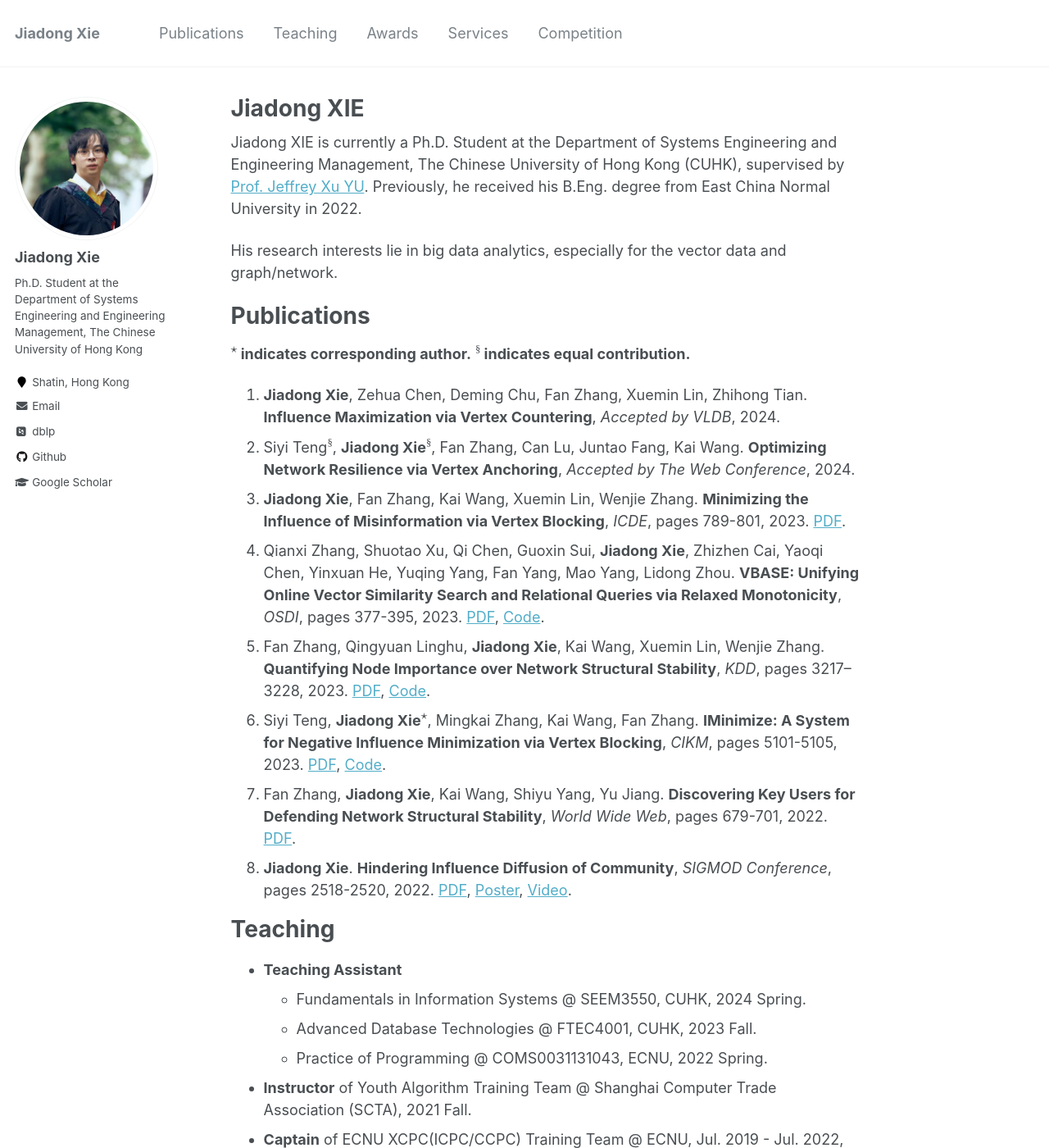
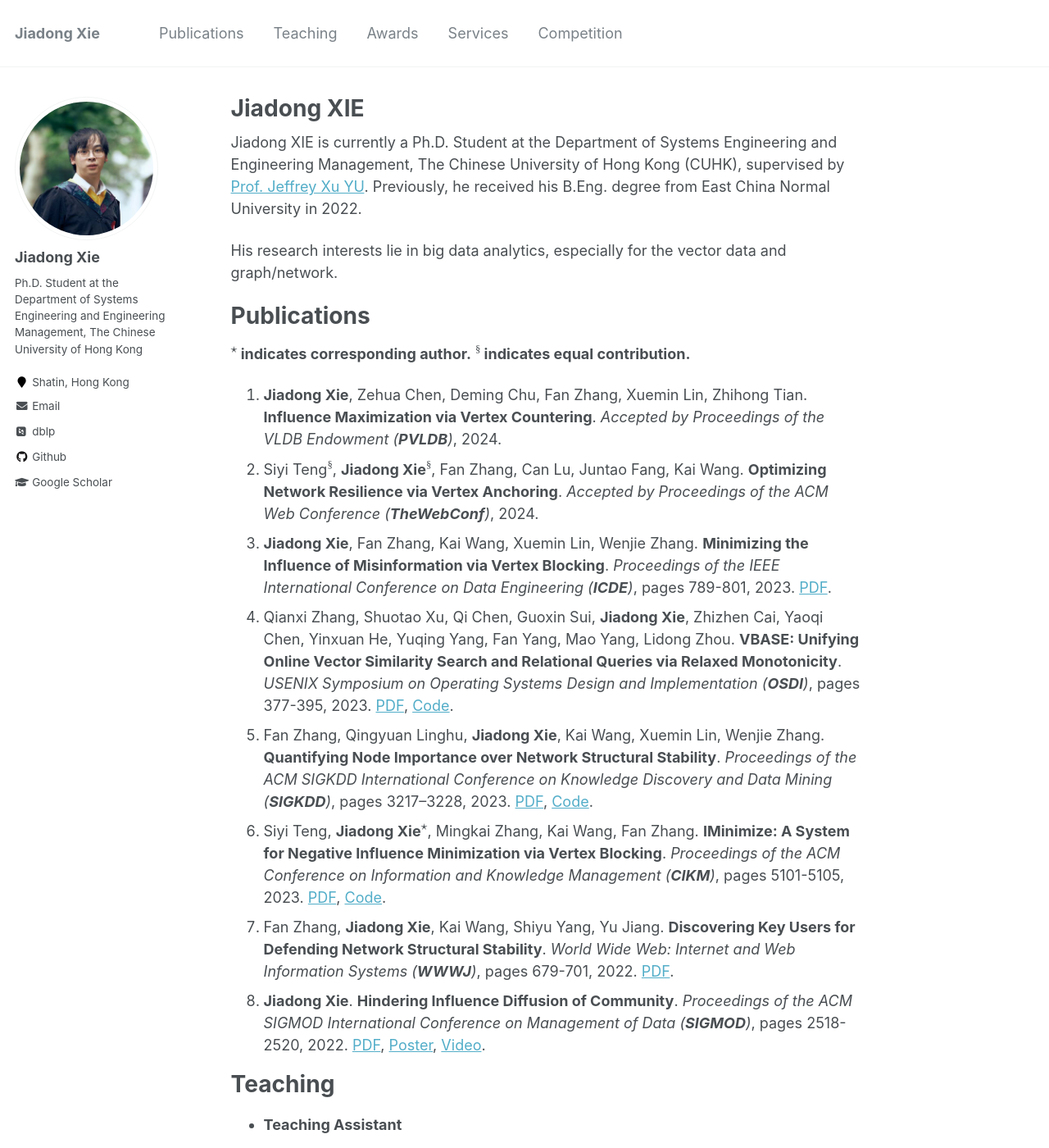
Before and after one commit to Xiejiadong/Xiejiadong.github.io, a Jekyll site: the page built from _pages/about.md, in a window 1280 px wide and 1400 px high. Shown: the whole window at 82% size. Built offline with Jekyll 4.4.1, drawn with Linux system fonts in a browser that asks for light colours; some web fonts are replaced; formulas are drawn with MathJax 3.

Commit message:
Update about.md

```diff
--- a/_pages/about.md
+++ b/_pages/about.md
@@ -19,14 +19,33 @@ Publications
 **$^\star$ indicates corresponding author.**
 **$^\S$ indicates equal contribution.**
 
-1. **Jiadong Xie**, Zehua Chen, Deming Chu, Fan Zhang, Xuemin Lin, Zhihong Tian. **Influence Maximization via Vertex Countering**, *Accepted by VLDB*, 2024.
-2. Siyi Teng$^\S$, **Jiadong Xie$^\S$**, Fan Zhang, Can Lu, Juntao Fang, Kai Wang. **Optimizing Network Resilience via Vertex Anchoring**, *Accepted by The Web Conference*, 2024.
-3. **Jiadong Xie**, Fan Zhang, Kai Wang, Xuemin Lin, Wenjie Zhang. **Minimizing the Influence of Misinformation via Vertex Blocking**, *ICDE*, pages 789-801, 2023. [PDF](/files/paper/%5Bicde23%5DInfluence%20Minimization.pdf).
-4. Qianxi Zhang, Shuotao Xu, Qi Chen, Guoxin Sui, **Jiadong Xie**, Zhizhen Cai, Yaoqi Chen, Yinxuan He, Yuqing Yang, Fan Yang, Mao Yang, Lidong Zhou. **VBASE: Unifying Online Vector Similarity Search and Relational Queries via Relaxed Monotonicity**, *OSDI*, pages 377-395, 2023. [PDF](/files/paper/%5Bosdi23%5Dmulti-topk.pdf), [Code](https://github.com/Catoverflow/VBASE-artifacts).
-5. Fan Zhang, Qingyuan Linghu, **Jiadong Xie**, Kai Wang, Xuemin Lin, Wenjie Zhang. **Quantifying Node Importance over Network Structural Stability**, *KDD*, pages 3217–3228, 2023. [PDF](/files/paper/%5Bkdd23%5Dnode-importance.pdf), [Code](https://github.com/Xiejiadong/Quantifying-Node-Importance-over-Network-Structural-Stability).
-6. Siyi Teng, **Jiadong Xie$^\star$**, Mingkai Zhang, Kai Wang, Fan Zhang. **IMinimize: A System for Negative Influence Minimization via Vertex Blocking**, *CIKM*, pages 5101-5105, 2023. [PDF](/files/paper/%5Bcikm23%5DIMinimize--demo.pdf), [Code](https://github.com/Tsyxxxka/IMinimize).
-7. Fan Zhang, **Jiadong Xie**, Kai Wang, Shiyu Yang, Yu Jiang. **Discovering Key Users for Defending Network Structural Stability**, *World Wide Web*, pages 679-701, 2022. [PDF](/files/paper/%5Bwwwj22%5Dcollapse%20coreness.pdf).
-8. **Jiadong Xie**. **Hindering Influence Diffusion of Community**, *SIGMOD Conference*, pages 2518-2520, 2022. [PDF](/files/paper/%5Bsigmod22%5DHindering%20Influence%20Diffusion%20of%20Community.pdf), [Poster](/files/attachments/Jiadong_Xie_Poster.pdf), [Video](/files/attachments/Jiadong_Xie_pre_video.mp4).
+1. **Jiadong Xie**, Zehua Chen, Deming Chu, Fan Zhang, Xuemin Lin, Zhihong Tian.
+   **Influence Maximization via Vertex Countering**.
+   *Accepted by Proceedings of the VLDB Endowment (**PVLDB**)*, 2024.
+2. Siyi Teng$^\S$, **Jiadong Xie$^\S$**, Fan Zhang, Can Lu, Juntao Fang, Kai Wang.
+   **Optimizing Network Resilience via Vertex Anchoring**.
+   *Accepted by Proceedings of the ACM Web Conference (**TheWebConf**)*, 2024.
+3. **Jiadong Xie**, Fan Zhang, Kai Wang, Xuemin Lin, Wenjie Zhang.
+   **Minimizing the Influence of Misinformation via Vertex Blocking**.
+   *Proceedings of the IEEE International Conference on Data Engineering (**ICDE**)*, pages 789-801, 2023.
+   [PDF](/files/paper/%5Bicde23%5DInfluence%20Minimization.pdf).
+4. Qianxi Zhang, Shuotao Xu, Qi Chen, Guoxin Sui, **Jiadong Xie**, Zhizhen Cai, Yaoqi Chen, Yinxuan He, Yuqing Yang, Fan Yang, Mao Yang, Lidong Zhou.
+   **VBASE: Unifying Online Vector Similarity Search and Relational Queries via Relaxed Monotonicity**.
+   *USENIX Symposium on Operating Systems Design and Implementation (**OSDI**)*, pages 377-395, 2023.
+   [PDF](/files/paper/%5Bosdi23%5Dmulti-topk.pdf), [Code](https://github.com/Catoverflow/VBASE-artifacts).
+5. Fan Zhang, Qingyuan Linghu, **Jiadong Xie**, Kai Wang, Xuemin Lin, Wenjie Zhang.
+   **Quantifying Node Importance over Network Structural Stability**.
+   *Proceedings of the ACM SIGKDD International Conference on Knowledge Discovery and Data Mining (**SIGKDD**)*, pages 3217–3228, 2023. [PDF](/files/paper/%5Bkdd23%5Dnode-importance.pdf), [Code](https://github.com/Xiejiadong/Quantifying-Node-Importance-over-Network-Structural-Stability).
+6. Siyi Teng, **Jiadong Xie$^\star$**, Mingkai Zhang, Kai Wang, Fan Zhang.
+   **IMinimize: A System for Negative Influence Minimization via Vertex Blocking**.
+   *Proceedings of the ACM Conference on Information and Knowledge Management (**CIKM**)*, pages 5101-5105, 2023.
+   [PDF](/files/paper/%5Bcikm23%5DIMinimize--demo.pdf), [Code](https://github.com/Tsyxxxka/IMinimize).
+7. Fan Zhang, **Jiadong Xie**, Kai Wang, Shiyu Yang, Yu Jiang. **Discovering Key Users for Defending Network Structural Stability**.
+   *World Wide Web: Internet and Web Information Systems (**WWWJ**)*, pages 679-701, 2022.
+   [PDF](/files/paper/%5Bwwwj22%5Dcollapse%20coreness.pdf).
+8. **Jiadong Xie**. **Hindering Influence Diffusion of Community**.
+   *Proceedings of the ACM SIGMOD International Conference on Management of Data (**SIGMOD**)*, pages 2518-2520, 2022.
+   [PDF](/files/paper/%5Bsigmod22%5DHindering%20Influence%20Diffusion%20of%20Community.pdf), [Poster](/files/attachments/Jiadong_Xie_Poster.pdf), [Video](/files/attachments/Jiadong_Xie_pre_video.mp4).
 
 
 Teaching
```
